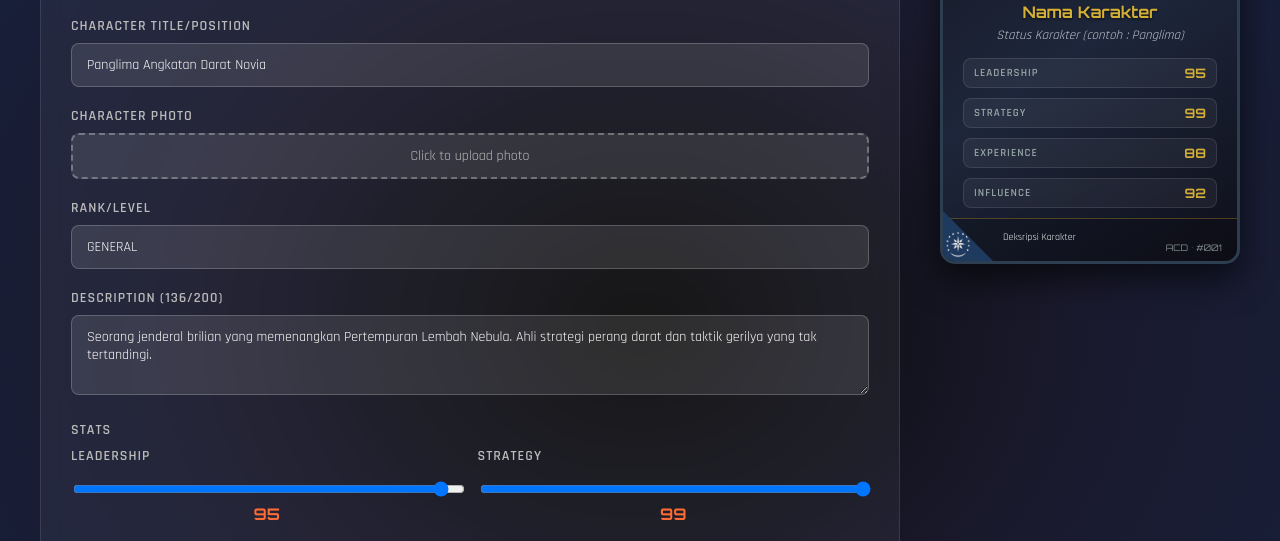
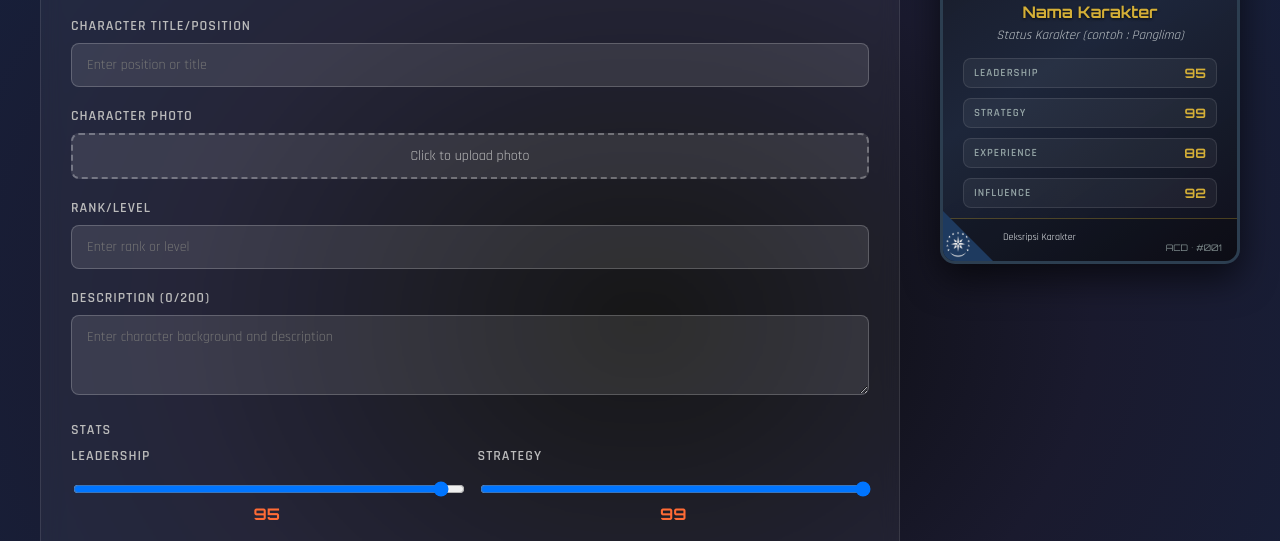
Before and after one commit to Reyynald17/card-generator, a plain HTML site: page index.html in a window 1280 px wide. Shown: the part 206-747 px from the top of the page. Drawn offline with nearby package versions, Linux system fonts and the light colour scheme.

Commit message:
index.html

```diff
--- a/index.html
+++ b/index.html
@@ -408,7 +408,7 @@
 
       <div class="form-group">
         <label class="form-label">Character Title/Position</label>
-        <input type="text" class="form-input" id="charTitle" value="Panglima Angkatan Darat Novia" placeholder="Enter position or title">
+        <input type="text" class="form-input" id="charTitle" value="" placeholder="Enter position or title">
       </div>
 
       <div class="form-group">
@@ -423,12 +423,12 @@
 
       <div class="form-group">
         <label class="form-label">Rank/Level</label>
-        <input type="text" class="form-input" id="rankBadge" value="GENERAL" placeholder="Enter rank or level">
+        <input type="text" class="form-input" id="rankBadge" value="" placeholder="Enter rank or level">
       </div>
 
       <div class="form-group">
         <label class="form-label">Description <span id="charCount">(0/200)</span></label>
-        <textarea class="form-textarea" id="description" placeholder="Enter character background and description" maxlength="200">Seorang jenderal brilian yang memenangkan Pertempuran Lembah Nebula. Ahli strategi perang darat dan taktik gerilya yang tak tertandingi.</textarea>
+        <textarea class="form-textarea" id="description" placeholder="Enter character background and description" maxlength="200"></textarea>
       </div>
 
       <div class="form-group">
```
